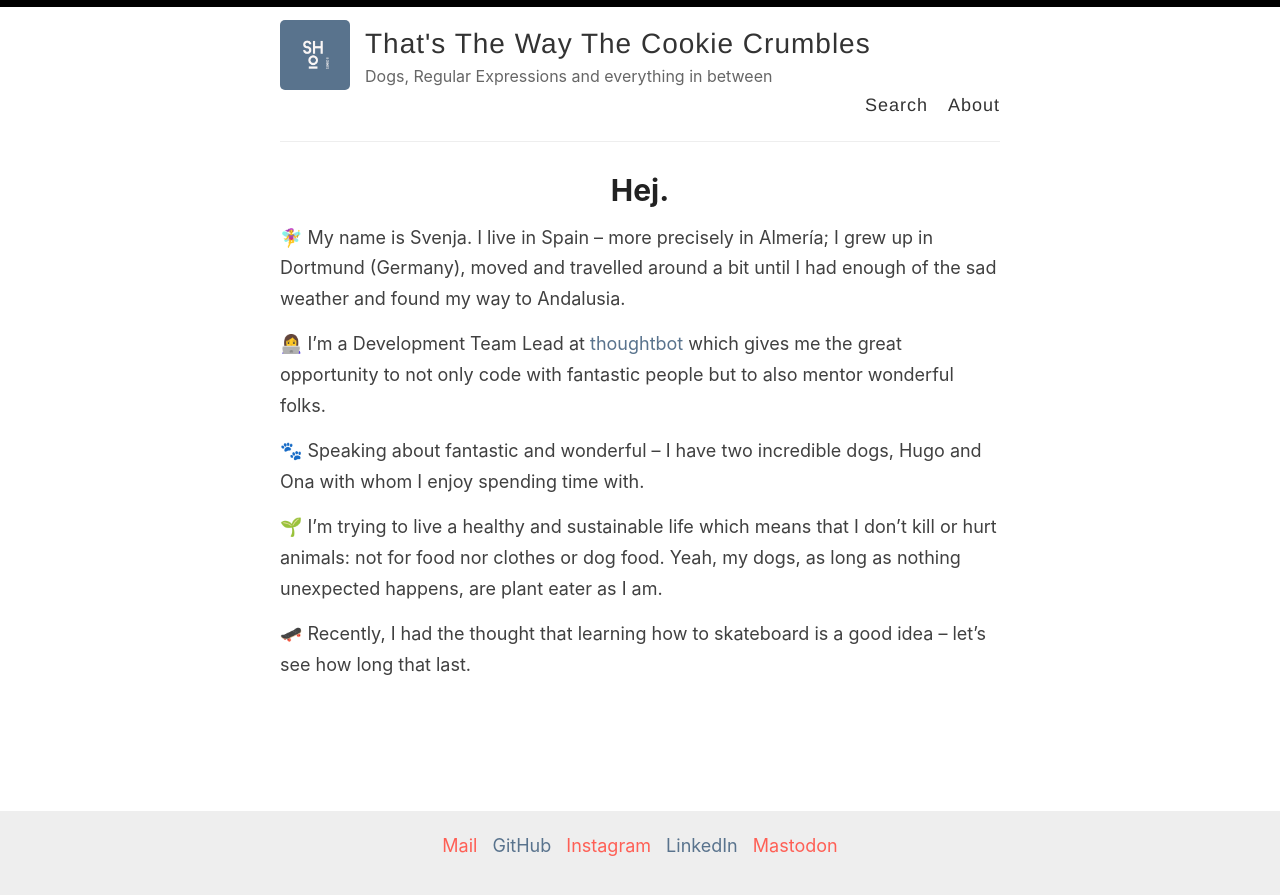
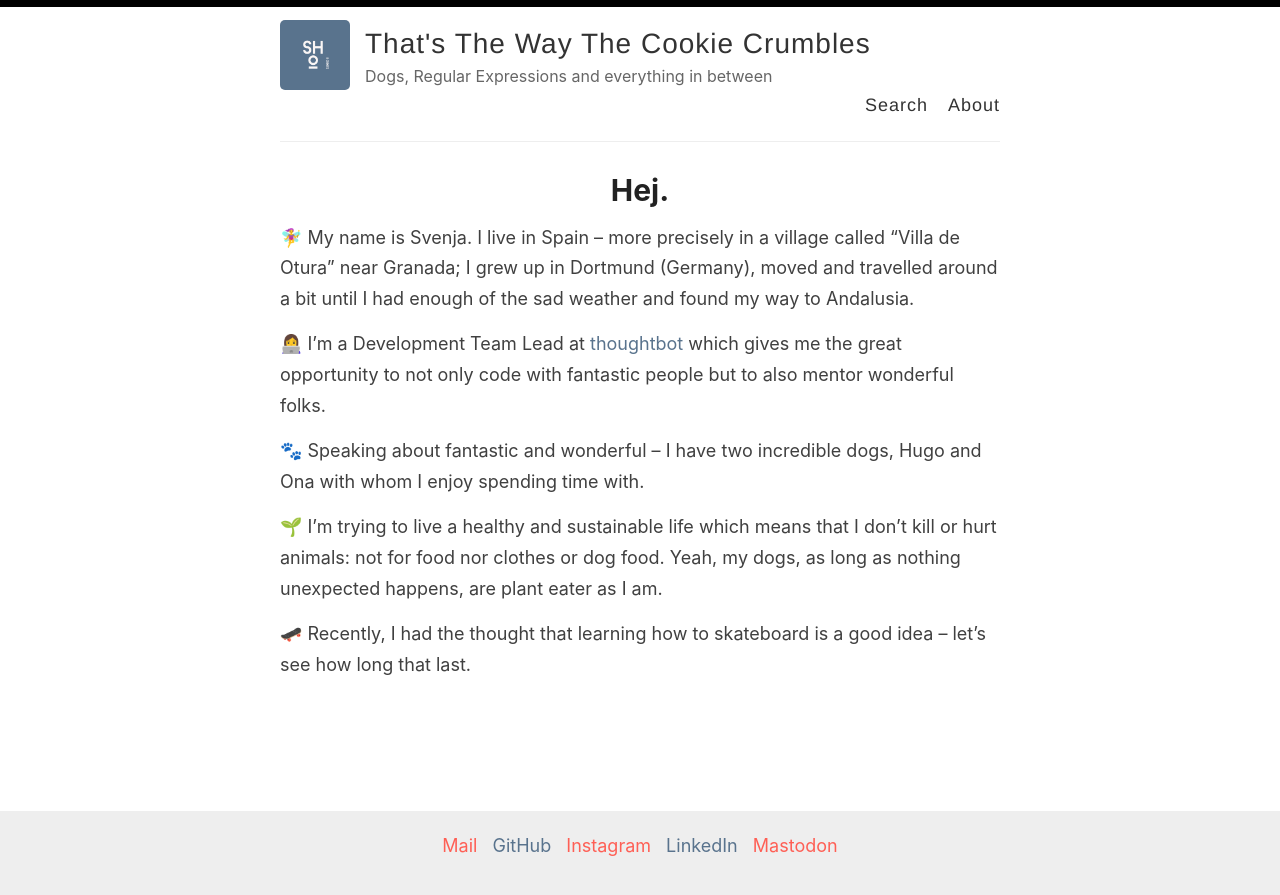
Before and after one commit to slickepinne/slickepinne.github.io, a Jekyll site: the page built from _pages/about.md, in a window 1280 px wide. Shown: the top 895 px of the page. Built offline with Jekyll 4.4.1, drawn with Linux system fonts in a browser that asks for light colours.

Commit message:
Update About page

```diff
--- a/_pages/about.md
+++ b/_pages/about.md
@@ -5,7 +5,7 @@ permalink: /about/
 ---
 
 🧚‍♀️
-My name is Svenja. I live in Spain – more precisely in Almería; I grew up in Dortmund (Germany), moved and travelled around a bit until I had enough of the sad weather and found my way to Andalusia.
+My name is Svenja. I live in Spain – more precisely in a village called "Villa de Otura" near Granada; I grew up in Dortmund (Germany), moved and travelled around a bit until I had enough of the sad weather and found my way to Andalusia.
 
 👩‍💻
 I'm a Development Team Lead at [thoughtbot](https://thoughtbot.com) which gives me the great opportunity to not only code with fantastic people but to also mentor wonderful folks.
```
